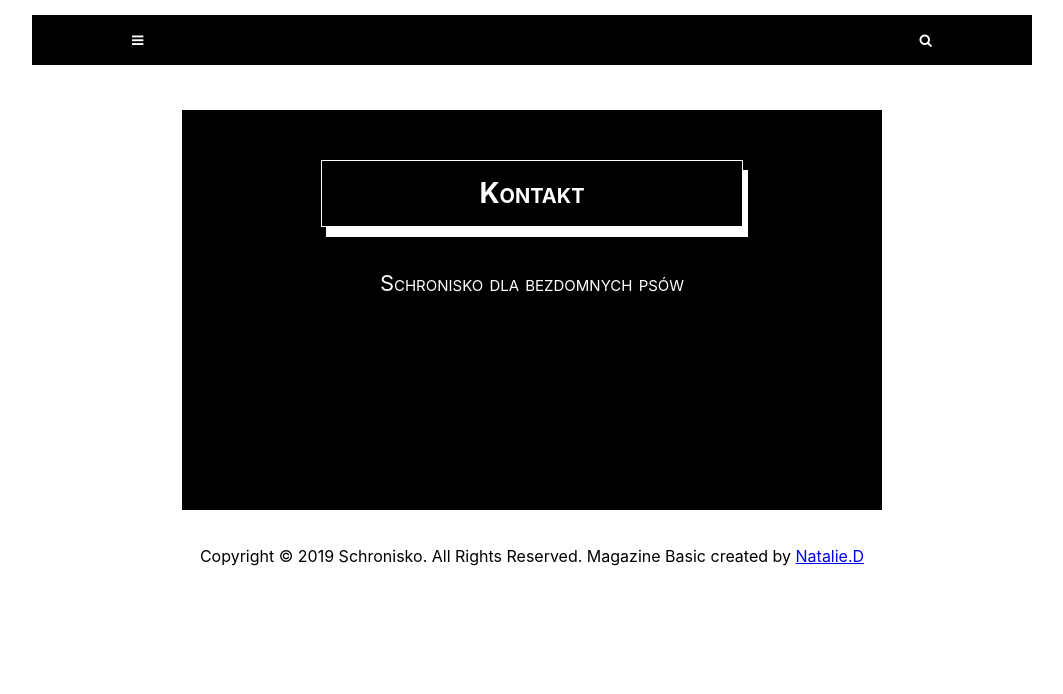
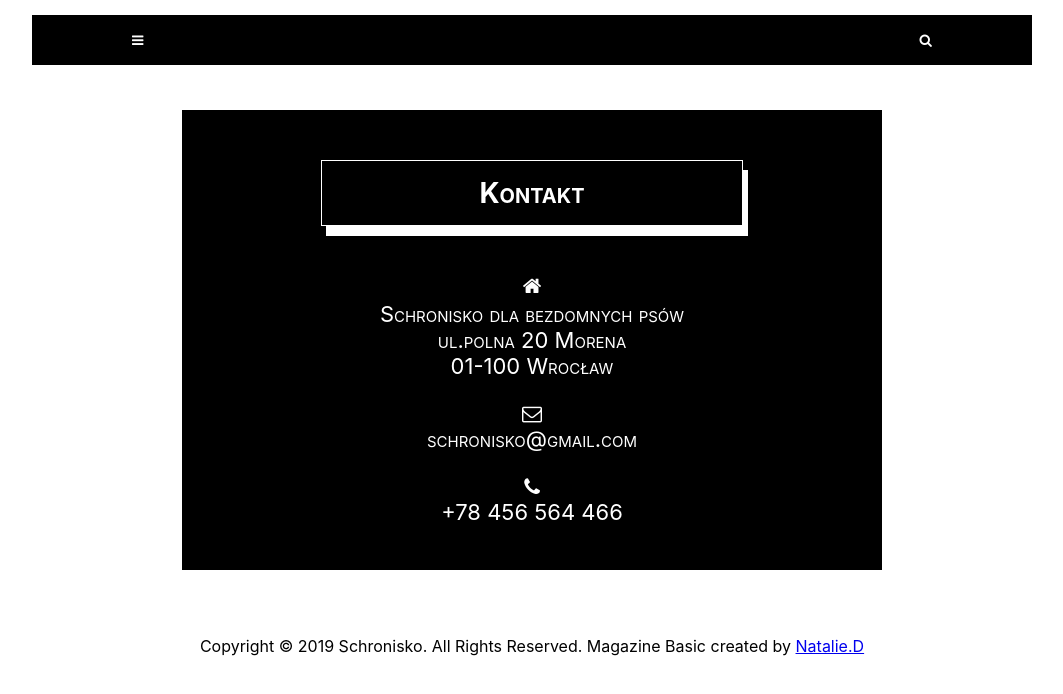
Before and after one commit to Natalie-Dabrowska/shelter-for-dogs, a React (Create React App) app: page /kontakt in a window 1280 px wide. Shown: the top 694 px of the page, without its empty margins (108-1171 px from the left). Built offline with nearby package versions, Linux system fonts and the light colour scheme.

Commit message:
Add Icon

```diff
--- a/src/views/ContactPage/ContactPage.jsx
+++ b/src/views/ContactPage/ContactPage.jsx
@@ -10,8 +10,15 @@ class ContactPage extends React.Component {
         <Header />
         <div className="contact">
           <div className="contact-title">Kontakt</div>
+          <i class="fa fa-home icon-home" aria-hidden="true"></i>
           <div className="contact-information">
             Schronisko dla bezdomnych psów
+            <article>ul.polna 20 Morena</article>
+            <article>01-100 Wrocław</article>
+            <i class="fa fa-envelope-o icon-email" aria-hidden="true"></i>
+            <article>schronisko@gmail.com</article>
+            <i class="fa fa-phone icon-phone" aria-hidden="true"></i>
+            <article> +78 456 564 466</article>
           </div>
         </div>
 
--- a/src/views/ContactPage/style.css
+++ b/src/views/ContactPage/style.css
@@ -5,7 +5,7 @@
 }
 
 .contact {
-  height: 400px;
+  height: 460px;
   margin-top: 30px;
   background-color: black;
   margin-left: 150px;
@@ -14,6 +14,7 @@
   flex-direction: column;
   justify-content: space-between;
   align-items: center;
+  margin-bottom: 30px;
 }
 
 .contact-title {
@@ -44,3 +45,22 @@
   font-variant: small-caps;
   font-size: 22px;
 }
+
+.icon-home {
+  color: white;
+  margin-top: 50px;
+  margin-bottom: 5px;
+  font-size: 20px;
+}
+
+.icon-email {
+  color: white;
+  font-size: 20px;
+  margin-top: 25px;
+}
+
+.icon-phone {
+  color: white;
+  font-size: 20px;
+  margin-top: 25px;
+}
```
